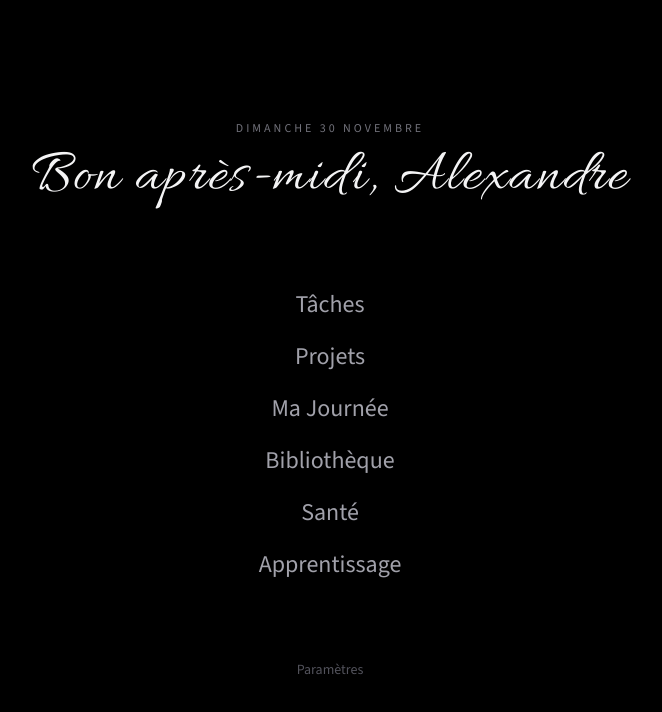
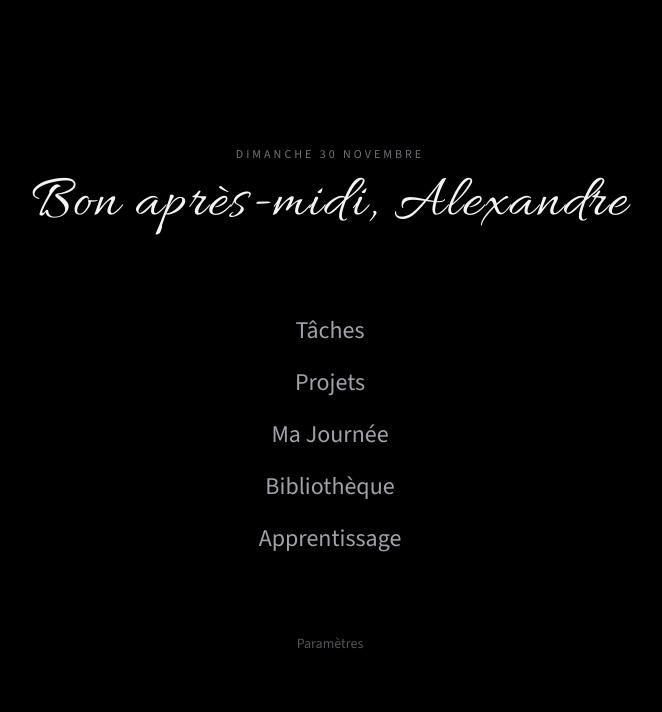
Before and after one commit to aminech33/newmars, a React (Vite) app: page / in a window 1280 px wide. Shown: the top 712 px of the page, without its empty margins (310-972 px from the left). Built offline with nearby package versions, Linux system fonts and the light colour scheme.

Commit message:
🗑️ Retirer lien Santé du Hub
- Supprimé le module 'health' de HubV2
- Santé accessible uniquement via MyDay (onglet Santé)
- Évite la duplication de navigation

```diff
--- a/src/components/HubV2.tsx
+++ b/src/components/HubV2.tsx
@@ -13,7 +13,6 @@ const MODULES = [
   { id: 'projects', label: 'Projets' },
   { id: 'myday', label: 'Ma Journée' },
   { id: 'library', label: 'Bibliothèque' },
-  { id: 'health', label: 'Santé' },
   { id: 'learning', label: 'Apprentissage' },
 ]
 
```
